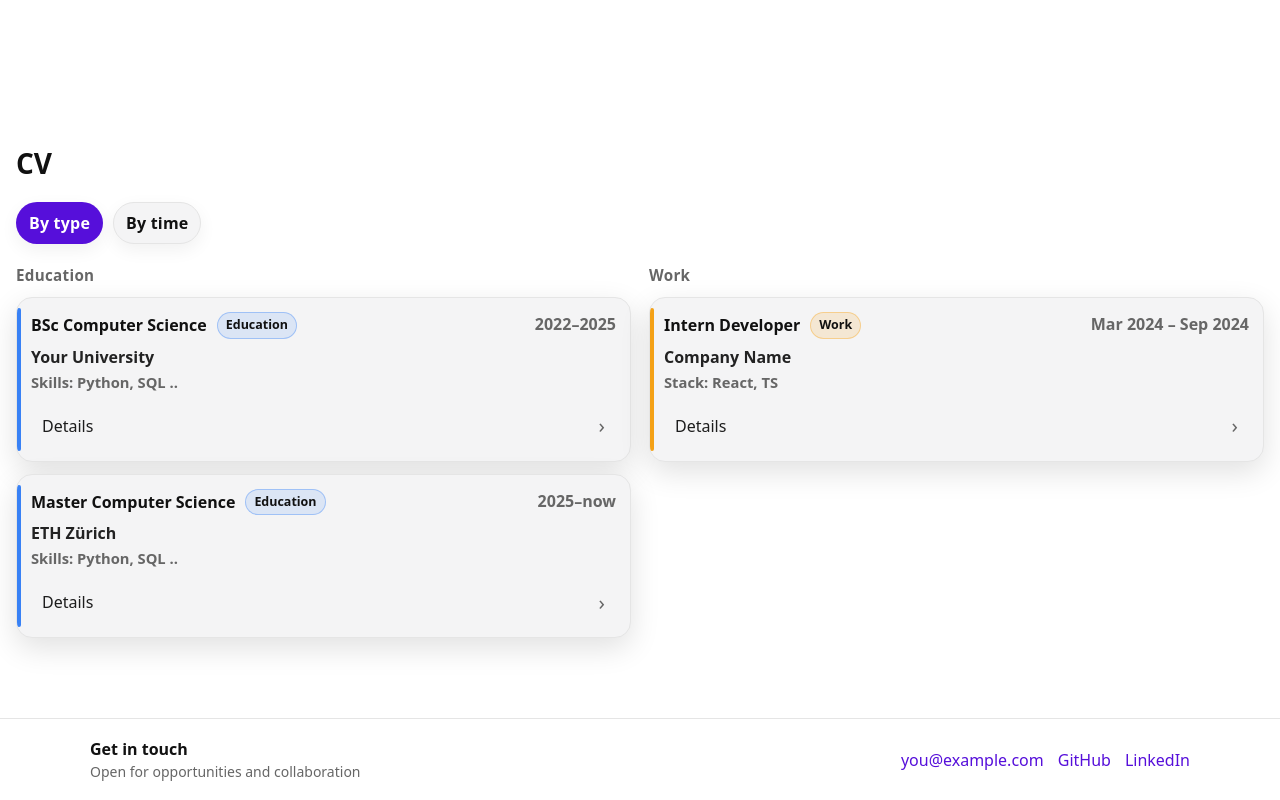
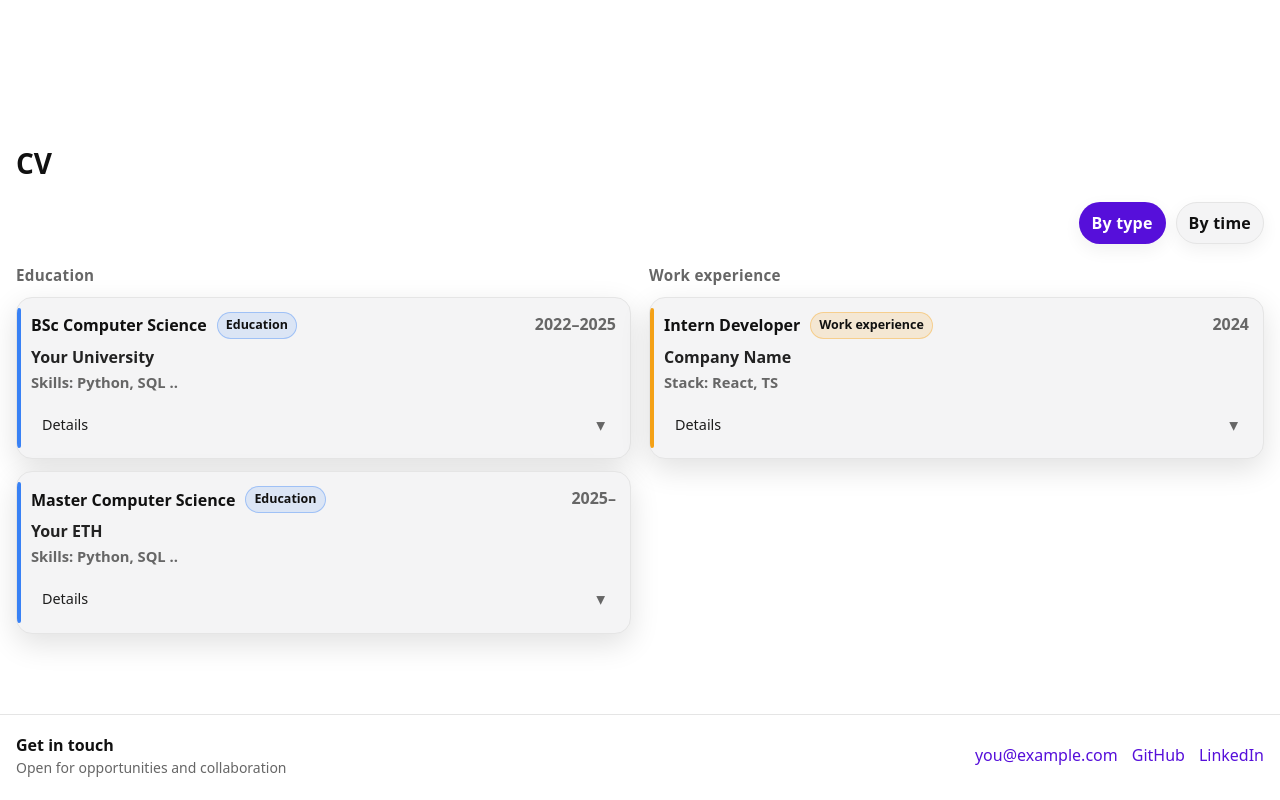
Before and after one commit to holuca/my-website, a React (Vite) app: page / in a window 1280 px wide. Shown: the part 935-1735 px from the top of the page. Built offline with nearby package versions, Linux system fonts and the light colour scheme.

Commit message:
cleaner animations

```diff
--- a/src/i18n/strings.tsx
+++ b/src/i18n/strings.tsx
@@ -41,52 +41,51 @@ export const strings = {
   education: "Education",
   work: "Work experience",
 
-  // NEW labels for UI
-  viewBy: "View",
-  viewType: "By type",
-  viewTime: "By time",
+  // add labels for the sorting pills
+  sortType: "By type",
+  sortTime: "By time",
 
   eduItems: [
     {
+      id: "edu-bsc",              // add stable id (prevents key collisions)
       kind: "edu",
       title: "BSc Computer Science",
       org: "Your University",
       skills: "Skills: Python, SQL ..",
       start: "2022-09",
-      end: "2025-06", // null if ongoing
+      end: "2025-06",             // or null for ongoing
       time: "2022–2025",
       desc: "Details",
       details: ["Algorithms", "Probability", "ML", "Databases"],
     },
     {
+      id: "edu-msc",
       kind: "edu",
       title: "Master Computer Science",
-      org: "ETH Zürich",
+      org: "Your ETH",
       skills: "Skills: Python, SQL ..",
       start: "2025-09",
       end: null,
-      time: "2025–now",
+      time: "2025–",
       desc: "Details",
-      details: ["Systems", "Security", "Distributed Computing"],
+      details: ["Advanced Systems", "ML", "Distributed Computing"],
     },
   ],
 
   workItems: [
     {
+      id: "work-intern-dev",
       kind: "work",
       title: "Intern Developer",
       org: "Company Name",
       skills: "Stack: React, TS",
       start: "2024-03",
       end: "2024-09",
-      time: "Mar 2024 – Sep 2024",
+      time: "2024",
       desc: "Details",
       details: "Longer paragraph …",
     },
   ],
-
-
-
 },
 
 
@@ -137,39 +136,52 @@ export const strings = {
   cv: {
     education: "Ausbildung",
     work: "Berufserfahrung",
-
-  viewBy: "Ansicht",
-  viewType: "Nach Typ",
-  viewTime: "Nach Zeit",
+    sortType: "Nach Typ",
+    sortTime: "Nach Zeit",
 
     eduItems: [
       {
+        id: "edu-bsc",
         kind: "edu",
         title: "BSc Informatik",
         org: "Deine Uni",
-      skills: "Skills: Python, SQL ..",
+        skills: "Python etc.",
         start: "2022-09",
         end: "2025-06",
         time: "2022–2025",
         desc: "Details",
         details: ["Algorithmen", "Wahrscheinlichkeit", "ML", "Datenbanken"],
       },
+      {
+        id: "edu-msc",
+        kind: "edu",
+        title: "Master Informatik",
+        org: "Deine ETH",
+        skills: "Python etc.",
+        start: "2025-09",
+        end: null,
+        time: "2025–",
+        desc: "Details",
+        details: ["Verteilte Systeme", "ML"],
+      },
     ],
 
     workItems: [
       {
+        id: "work-intern-dev",
         kind: "work",
         title: "Praktikum Entwickler",
         org: "Firma",
-      skills: "Stack: React, TS",
+        skills: "React, TS",
         start: "2024-03",
         end: "2024-09",
-      time: "Mär 2024 – Sep 2024",
+        time: "2024",
         desc: "Details",
         details: "Längerer Text …",
       },
     ],
 },
+
 
 
 footer: {
--- a/src/sections/CV.css
+++ b/src/sections/CV.css
@@ -1,6 +1,11 @@
 .cv {
   display: grid;
   gap: 14px;
+}
+
+.cv-header {
+  display: flex;
+  justify-content: flex-end;
 }
 
 /* toolbar */
@@ -37,14 +42,13 @@
   border-color: transparent;
 }
 
-/* 2-col grid only in type mode */
+/* for type grid (not used for time)*/
 .cv-grid {
   display: grid;
   grid-template-columns: 1fr 1fr;
   gap: 18px;
 }
 
-/* responsive collapse */
 @media (max-width: 820px) {
   .cv-grid {
     grid-template-columns: 1fr;
@@ -63,7 +67,6 @@
   letter-spacing: 0.3px;
 }
 
-/* list */
 .cv-list {
   list-style: none;
   padding: 0;
@@ -72,7 +75,7 @@
   gap: 12px;
 }
 
-/* item card */
+/* item cards, each normal card */
 .cv-item {
   border: 1px solid var(--border);
   background: var(--card);
@@ -83,7 +86,7 @@
   overflow: hidden;
 }
 
-/* left accent strip by type */
+/* left accent strip by type  -> change color depending on type, also needs to be expanded later, also maybe add a cute point for prettiness*/
 .cv-item::before {
   content: "";
   position: absolute;
@@ -95,7 +98,7 @@
   opacity: 0.95;
 }
 
-/* Education vs Work colors */
+/* edu vs wwork colors */
 .cv-item.edu::before {
   background: #2f7cf6;
 }
@@ -103,16 +106,15 @@
   background: #f59e0b;
 }
 
-/* top row */
 .cv-item-top {
-  display: flex;
+  display: flex; /*absolute if time stamps should be below*/
   justify-content: space-between;
   gap: 10px;
   align-items: flex-start;
 }
 
 .cv-titleRow {
-  display: flex;
+  display: flex; /*probably needed for pill thingy, maybe delete later*/
   align-items: center;
   gap: 10px;
   flex-wrap: wrap;
@@ -128,7 +130,7 @@
   white-space: nowrap;
 }
 
-/* org/skills */
+
 .cv-org {
   margin-top: 6px;
   color: var(--text);
@@ -143,7 +145,7 @@
   font-size: 0.92rem;
 }
 
-/* badge */
+/* pill thingy */
 .cv-badge {
   font-size: 0.78rem;
   font-weight: 800;
@@ -164,7 +166,6 @@
   background: rgba(245, 158, 11, 0.14);
 }
 
-/* desc row */
 .cv-descRow {
   margin-top: 10px;
   display: flex;
@@ -172,10 +173,10 @@
   justify-content: space-between;
   gap: 10px;
   padding: 10px 10px;
-  border-radius: 12px;
+  border-radius: 10px;
   border: 1px solid transparent;
 }
-
+/*why not*/
 .cv-descRow.clickable {
   cursor: pointer;
 }
@@ -188,27 +189,70 @@
 .cv-desc {
   color: var(--text);
   opacity: 0.95;
+  font-size: 0.9rem;
+}
+.cv-caret {
+  font-size: 1.1rem;
+  line-height: 1;
+  color: var(--muted);
+  transition:
+    transform 320ms cubic-bezier(0.4, 0, 0.2, 1),
+    color 200ms ease;
+  user-select: none;
 }
 
+/* closed = pointing down, triangle 0 deg*/
 .cv-caret {
-  font-size: 1.3rem;
+  font-size: 1.1rem;
   line-height: 1;
-  transform: rotate(0deg);
-  transition: transform 160ms ease;
   color: var(--muted);
+  transition:
+    transform 320ms cubic-bezier(0.4, 0, 0.2, 1),
+    color 200ms ease;
+  user-select: none;
+  transform: rotate(0deg);   /* closed: down */
 }
 
 .cv-caret.open {
-  transform: rotate(90deg);
+  transform: rotate(180deg);
+  color: var(--text);
 }
 
-/* details */
-.cv-details {
+
+
+.cv-expand {
+  overflow: hidden;
+
+  /* when closed */
+  max-height: 0;
+  opacity: 0;
+  transform: translateY(-4px);
+
+  /*remove box inside card (borders)*/
+  margin-top: 0;
+  border: 0;
+  border-radius: 0;
+  background: transparent;
+
+  /* keep some left/right spacing aligned with the card, otherwise looks bad */
+  padding: 0 2px;
+
+  transition:
+    max-height 520ms cubic-bezier(0.4, 0, 0.2, 1),
+    opacity 260ms ease,
+    transform 260ms ease,
+    margin-top 520ms cubic-bezier(0.4, 0, 0.2, 1),
+    padding 520ms cubic-bezier(0.4, 0, 0.2, 1),
+    border-color 260ms ease;
+}
+
+.cv-expand.open {
+  max-height: 520px;
+  opacity: 1;
+  transform: translateY(0);
+
   margin-top: 10px;
-  padding: 10px 12px;
-  border-radius: 14px;
-  border: 1px solid var(--border);
-  background: rgba(127, 127, 127, 0.06);
+  padding: 0 2px;
 }
 
 .cv-detailList {
--- a/src/sections/CV.tsx
+++ b/src/sections/CV.tsx
@@ -2,76 +2,61 @@ import { useMemo, useState } from "react";
 import { useLanguage } from "../i18n/LanguageContext";
 import "./CV.css";
 
+type Kind = "edu" | "work";
+
 type CVItem = {
+  id: string;               // <-- add stable id
+  kind: Kind;               // <-- edu/work
   title: string;
   org: string;
-  time: string;
+  skills: string;
+  start: string;            // "YYYY-MM"
+  end: string | null;       // null = ongoing
+  time: string;             // display string
   desc: string;
-  skills: string;
   details?: string[] | string;
 };
 
-type Kind = "edu" | "work";
-type CVItemWithKind = CVItem & { kind: Kind };
+type SortMode = "type" | "time";
 
-type ViewMode = "type" | "time";
+function parseYYYYMM(v: string | null | undefined) {
+  if (!v) return -Infinity;
+  const [y, m] = v.split("-").map(Number);
+  if (!y) return -Infinity;
+  return y * 12 + (m ? m - 1 : 0);
+}
 
 export default function CV() {
   const { t } = useLanguage();
+  const [mode, setMode] = useState<SortMode>("type");
+  const [openKey, setOpenKey] = useState<string | null>(null);
 
-  const eduItems = t.cv.eduItems as readonly CVItem[];
-  const workItems = t.cv.workItems as readonly CVItem[];
+  // If your LanguageContext typing isn't strict, this avoids the readonly-cast pain.
+  // Once your i18n types are strict, you can remove the `as unknown as`.
+  const eduItems = (t.cv.eduItems ?? []) as unknown as CVItem[];
+  const workItems = (t.cv.workItems ?? []) as unknown as CVItem[];
 
-  // open/close state for details
-  const [openKey, setOpenKey] = useState<string | null>(null);
-  const toggleOpen = (key: string) => setOpenKey((prev) => (prev === key ? null : key));
-
-  // view toggle: "type" (2 columns) vs "time" (1 column sorted)
-  const [viewMode, setViewMode] = useState<ViewMode>("type");
-
-  // --- time parsing ---
-  // Goal: sort newest -> oldest, treat "present/now" as newest.
-  const timeToSortKey = (time: string) => {
-    const s = (time || "").toLowerCase();
-
-    // treat "present/now/current/ongoing" as very recent (top)
-    // add more words if your translations use different ones
-    if (/(present|now|current|ongoing|today|heute|aktuell|bis heute)/i.test(s)) {
-      return Number.POSITIVE_INFINITY;
-    }
-
-    // Extract all (year, optional month) occurrences.
-    // Supports: "2024", "2023-2024", "2023 – 2024", "09/2023 – 02/2024", "2023.09"
-    const matches = Array.from(
-      s.matchAll(/(?:(\d{1,2})[./-])?(\d{4})/g) // (month)? + year
-    );
-
-    if (!matches.length) return Number.NEGATIVE_INFINITY;
-
-    // Use the *last* found date as "end date" for sorting
-    const last = matches[matches.length - 1];
-    const monthStr = last[1];
-    const yearStr = last[2];
-
-    const year = Number(yearStr);
-    const month = monthStr ? Number(monthStr) : 12; // if no month, assume end of year
-
-    // create sortable numeric key: YYYYMM
-    return year * 100 + Math.max(1, Math.min(12, month));
+  const toggle = (key: string) => {
+    setOpenKey((prev) => (prev === key ? null : key));
   };
 
-  const combinedByTime = useMemo(() => {
-    const all: CVItemWithKind[] = [
-      ...eduItems.map((x) => ({ ...x, kind: "edu" as const })),
-      ...workItems.map((x) => ({ ...x, kind: "work" as const })),
-    ];
+  const timelineItems = useMemo(() => {
+    const all = [...eduItems, ...workItems];
 
-    return all
-      .slice()
-      .sort((a, b) => timeToSortKey(b.time) - timeToSortKey(a.time));
+    // Sort: ongoing first, then most recent end/start
+    return all.sort((a, b) => {
+      const aEnd = a.end ? parseYYYYMM(a.end) : Infinity;
+      const bEnd = b.end ? parseYYYYMM(b.end) : Infinity;
+      if (bEnd !== aEnd) return bEnd - aEnd;
+
+      const aStart = parseYYYYMM(a.start);
+      const bStart = parseYYYYMM(b.start);
+      return bStart - aStart;
+    });
   }, [eduItems, workItems]);
 
-  const renderItem = (x: CVItemWithKind, key: string) => {
+  const renderItem = (x: CVItem) => {
+    const key = x.id;
     const isOpen = openKey === key;
     const hasDetails = Boolean(x.details);
 
@@ -80,31 +65,27 @@ export default function CV() {
         <div className="cv-item-top">
           <div className="cv-titleRow">
             <strong className="cv-title">{x.title}</strong>
-
-            {/* little type badge helps in the time-sorted single column view */}
             <span className={`cv-badge ${x.kind}`}>
-              {x.kind === "edu" ? t.cv.eduLabel ?? "Education" : t.cv.workLabel ?? "Work"}
+              {x.kind === "edu" ? t.cv.education : t.cv.work}
             </span>
           </div>
-
           <span className="cv-time">{x.time}</span>
         </div>
 
         <div className="cv-org">{x.org}</div>
         <div className="cv-skills">{x.skills}</div>
 
-        {/* Clickable description row (no visible button) */}
         <div
           className={`cv-descRow ${hasDetails ? "clickable" : ""}`}
           role={hasDetails ? "button" : undefined}
           tabIndex={hasDetails ? 0 : -1}
-          onClick={hasDetails ? () => toggleOpen(key) : undefined}
+          onClick={hasDetails ? () => toggle(key) : undefined}
           onKeyDown={
             hasDetails
               ? (e) => {
                   if (e.key === "Enter" || e.key === " ") {
                     e.preventDefault();
-                    toggleOpen(key);
+                    toggle(key);
                   }
                 }
               : undefined
@@ -112,11 +93,18 @@ export default function CV() {
           aria-expanded={hasDetails ? isOpen : undefined}
         >
           <span className="cv-desc">{x.desc}</span>
-          {hasDetails && <span className={`cv-caret ${isOpen ? "open" : ""}`}>›</span>}
+
+          {hasDetails && (
+            <span className={`cv-caret ${isOpen ? "open" : ""}`} aria-hidden>
+              ▾
+            </span>
+          )}
         </div>
 
-        {hasDetails && isOpen && (
-          <div className="cv-details">
+
+        {hasDetails && (
+          <div className={`cv-expand ${isOpen ? "open" : ""}`}>
+            <div className="cv-expandInner">
               {Array.isArray(x.details) ? (
                 <ul className="cv-detailList">
                   {x.details.map((d) => (
@@ -127,63 +115,50 @@ export default function CV() {
                 <p className="cv-detailText">{x.details}</p>
               )}
             </div>
+          </div>
         )}
+
       </li>
     );
   };
 
   return (
-    <div className={`cv cv--${viewMode}`}>
-      {/* Toggle header */}
-      <div className="cv-toolbar" role="group" aria-label="CV view toggle">
+    <div className="cv">
+      {/* pills right-aligned */}
+      <div className="cv-header">
+        <div className="cv-toolbar" role="tablist" aria-label="CV sorting">
           <button
+            className={`cv-pill ${mode === "type" ? "active" : ""}`}
+            onClick={() => setMode("type")}
             type="button"
-          className={`cv-pill ${viewMode === "type" ? "active" : ""}`}
-          onClick={() => setViewMode("type")}
           >
-          {t.cv.sortByType ?? "By type"}
+            {t.cv.sortType}
           </button>
-
           <button
+            className={`cv-pill ${mode === "time" ? "active" : ""}`}
+            onClick={() => setMode("time")}
             type="button"
-          className={`cv-pill ${viewMode === "time" ? "active" : ""}`}
-          onClick={() => setViewMode("time")}
           >
-          {t.cv.sortByTime ?? "By time"}
+            {t.cv.sortTime}
           </button>
         </div>
+      </div>
 
-      {/* TYPE VIEW: 2 columns */}
-      {viewMode === "type" && (
+      {mode === "type" ? (
         <div className="cv-grid">
           <div className="cv-block">
-            <h3 className="cv-blockTitle">{t.cv.eduLabel ?? "Education"}</h3>
-            <ul className="cv-list">
-              {eduItems.map((x) =>
-                renderItem({ ...x, kind: "edu" }, `edu:${x.title}:${x.time}`)
-              )}
-            </ul>
+            <div className="cv-blockTitle">{t.cv.education}</div>
+            <ul className="cv-list">{eduItems.map(renderItem)}</ul>
           </div>
 
           <div className="cv-block">
-            <h3 className="cv-blockTitle">{t.cv.workLabel ?? "Work"}</h3>
-            <ul className="cv-list">
-              {workItems.map((x) =>
-                renderItem({ ...x, kind: "work" }, `work:${x.title}:${x.time}`)
-              )}
-            </ul>
+            <div className="cv-blockTitle">{t.cv.work}</div>
+            <ul className="cv-list">{workItems.map(renderItem)}</ul>
           </div>
         </div>
-      )}
-
-      {/* TIME VIEW: 1 long column sorted */}
-      {viewMode === "time" && (
+      ) : (
         <div className="cv-block">
-          <ul className="cv-list">
-            {combinedByTime.map((x) =>
-              renderItem(x, `${x.kind}:${x.title}:${x.time}`)
-            )}
-          </ul>
+          <ul className="cv-list">{timelineItems.map(renderItem)}</ul>
         </div>
       )}
     </div>
--- a/src/sections/Footer.css
+++ b/src/sections/Footer.css
@@ -5,7 +5,7 @@
 }
 
 .footer-inner {
-  max-width: 1100px;
+  max-width: 1300px;
   margin: 0 auto;
   display: flex;
   align-items: center;
```
Lines whose indentation alone changed are shown as unchanged.
